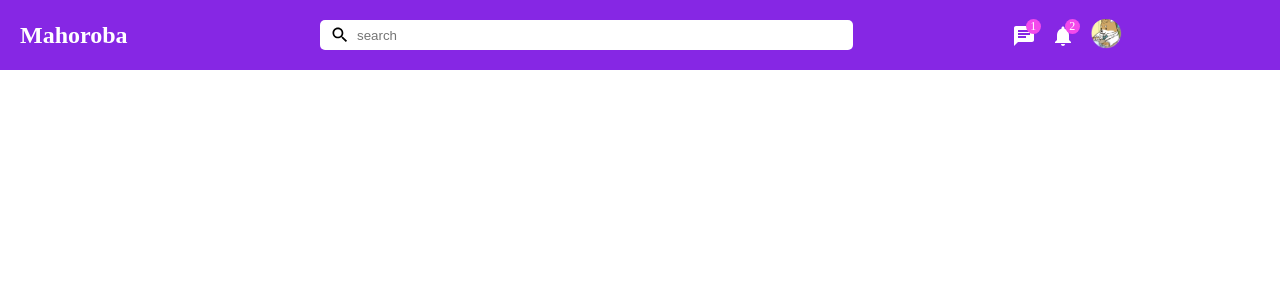
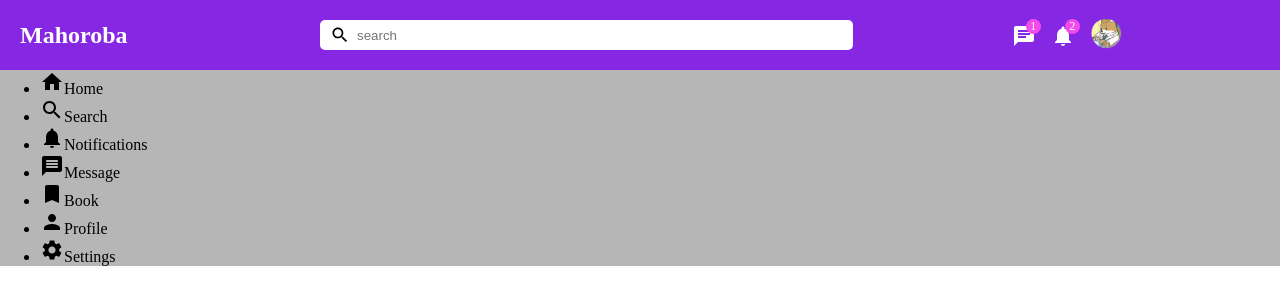
Before and after one commit to misakiishihara/mahoroba-f, a React (Create React App) app: page / in a window 1280 px wide. Shown: the top 304 px of the page. Built offline with nearby package versions, Linux system fonts and the light colour scheme.

Commit message:
added sidebar

```diff
--- /dev/null
+++ b/src/components/rightbar/Rightbar.jsx
@@ -0,0 +1,7 @@
+import React from 'react'
+
+export default function Rightbar() {
+  return (
+    <div>Rightbar</div>
+  )
+}
--- /dev/null
+++ b/src/components/sidebar/Sidebar.jsx
@@ -0,0 +1,41 @@
+import { Bookmark, Home, MessageRounded, Notifications, Person, Search, Settings } from '@mui/icons-material'
+import React from 'react'
+
+export default function Sidebar() {
+  return (
+    <div className='sidebar'>
+        <div className="sidebarWrapper">
+            <ul className='sidebarList'>
+                <li className='sidebarListItem'>
+                    <Home className='sidebarIcon'/>
+                    <span className="sidebarListItemText">Home</span>
+                </li>
+                <li className='sidebarListItem'>
+                    <Search className='sidebarIcon'/>
+                    <span className="sidebarListItemText">Search</span>
+                </li>
+                <li className='sidebarListItem'>
+                    <Notifications className='sidebarIcon'/>
+                    <span className="sidebarListItemText">Notifications</span>
+                </li>
+                <li className='sidebarListItem'>
+                    <MessageRounded className='sidebarIcon'/>
+                    <span className="sidebarListItemText">Message</span>
+                </li>
+                <li className='sidebarListItem'>
+                    <Bookmark className='sidebarIcon'/>
+                    <span className="sidebarListItemText">Book</span>
+                </li>
+                <li className='sidebarListItem'>
+                    <Person className='sidebarIcon'/>
+                    <span className="sidebarListItemText">Profile</span>
+                </li>
+                <li className='sidebarListItem'>
+                    <Settings className='sidebarIcon'/>
+                    <span className="sidebarListItemText">Settings</span>
+                </li>
+            </ul>
+        </div>
+    </div>
+  )
+}
--- /dev/null
+++ b/src/components/timeline/Timeline.jsx
@@ -0,0 +1,7 @@
+import React from 'react'
+
+export default function Timeline() {
+  return (
+    <div>Timeline</div>
+  )
+}
--- a/src/pages/home/Home.css
+++ b/src/pages/home/Home.css
@@ -0,0 +1,5 @@
+.homeContainer {
+    width: 100%;
+    display: flex;
+    background-color: rgb(182, 182, 182);
+}
--- a/src/pages/home/Home.jsx
+++ b/src/pages/home/Home.jsx
@@ -1,12 +1,19 @@
 import React from 'react'
-import Topbar from '../../components/Topbar'
+import "./Home.css"
+import Rightbar from '../../components/rightbar/Rightbar'
+import Sidebar from '../../components/sidebar/Sidebar'
+import Timeline from '../../components/timeline/Timeline'
+import Topbar from '../../components/topbar/Topbar'
 
 export default function Home() {
   return (
     <>
         <Topbar />
-        {/*side*/}
-        {/*timeline*/}
+        <div className="homeContainer">
+            <Sidebar />
+            {/* <Timeline />
+            <Rightbar /> */}
+        </div>
     </>
   )
 }
```
Also changed, not shown: src/components/rightbar/Rightbar.css (added), src/components/sidebar/Sidebar.css (added), src/components/timeline/Timeline.css (added), src/components/topbar/Topbar.css (renamed from src/components/Topbar.css), src/components/topbar/Topbar.jsx (renamed from src/components/Topbar.jsx).
